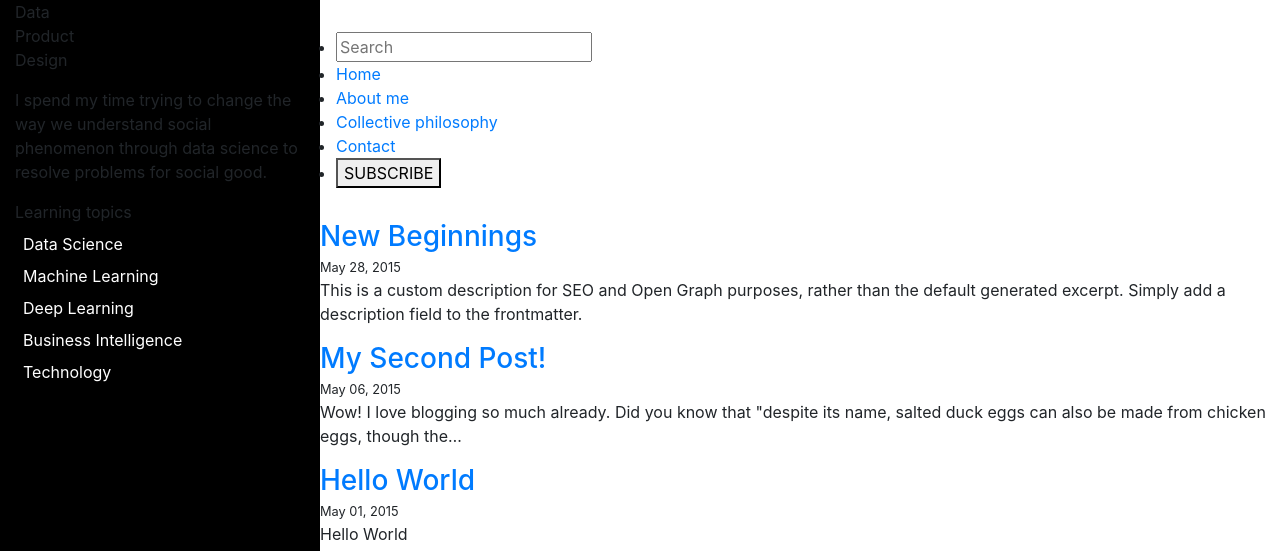
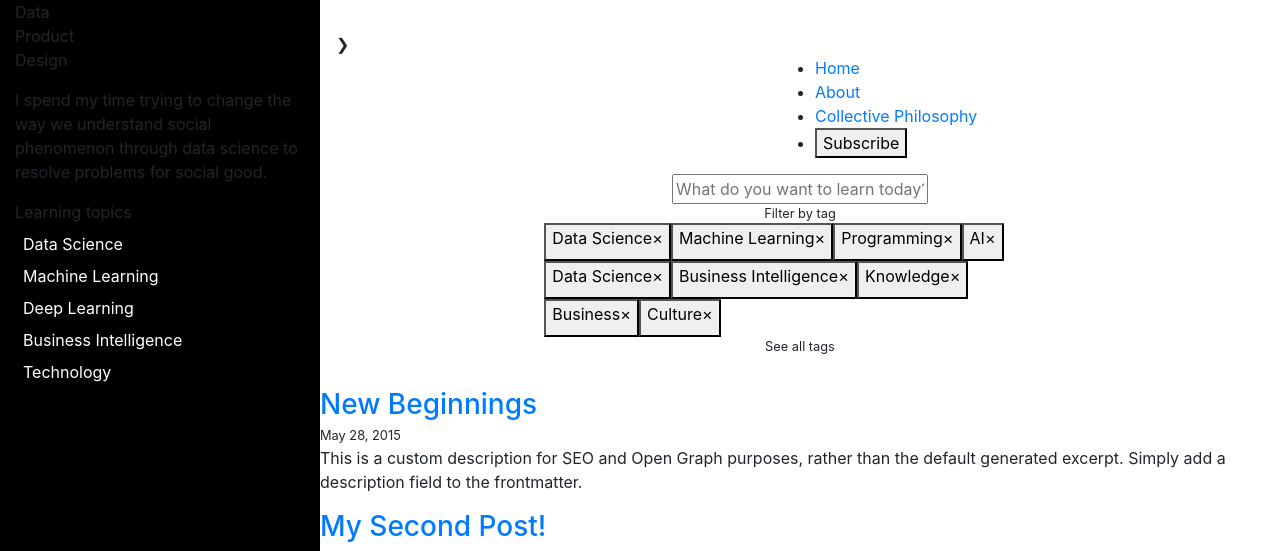
Before and after one commit to sanchez-castro/glowing-garbanzo, a Gatsby site: page / in a window 1280 px wide. Shown: the top 551 px of the page. Built offline with nearby package versions, Linux system fonts and the light colour scheme; Gatsby itself is replaced by a stand-in of ours.

Commit message:
Add extended search bar to header

```diff
--- a/src/components/header.tsx
+++ b/src/components/header.tsx
@@ -1,20 +1,41 @@
-import React from "react";
+import React, { Fragment, useState } from "react";
 import { Link } from "gatsby";
 import styles from "./header.module.scss";
 import { Container, Row, Col } from "react-bootstrap";
 
-const Header = () => {
+interface HeaderProps {
+  hideHandler: (event: React.MouseEvent<HTMLImageElement>) => void;
+  hiddenBar: boolean;
+  extendedSearchbar: boolean;
+}
+
+const Header = (props: HeaderProps) => {
   return (
     <header>
-      <nav>
-        <ul className={styles.navList}>
-          <li>
+      <div
+        className={[
+          props.hiddenBar ? styles.rotated : "",
+          styles.hideButton
+        ].join(" ")}
+        onClick={props.hideHandler}
+      >
+        &#10095;
+      </div>
+
+      <Container fluid>
+        <Row className={styles.headerRow}>
+          <Col lg={6}>
             <input
-              className={styles.navSearch}
+              className={[
+                props.extendedSearchbar ? "d-none" : "",
+                styles.navSearch
+              ].join(" ")}
               type="text"
               placeholder="Search"
             />
-          </li>
+          </Col>
+          <Col lg={6}>
+            <ul className={styles.navList}>
               <li>
                 <Link
                   className={styles.navItem}
@@ -28,36 +49,98 @@ const Header = () => {
                 <Link
                   className={styles.navItem}
                   activeClassName={styles.activeNavItem}
-              to="/"
+                  to="/about"
                 >
-              About me
+                  About
                 </Link>
               </li>
               <li>
                 <Link
                   className={styles.navItem}
                   activeClassName={styles.activeNavItem}
-              to="/"
+                  to="/philosophy"
                 >
-              Collective philosophy
+                  Collective Philosophy
                 </Link>
               </li>
               <li>
-            <Link
-              className={styles.navItem}
-              activeClassName={styles.activeNavItem}
-              to="/"
-            >
-              Contact
-            </Link>
-          </li>
-          <li>
-            <button className={styles.navButton}>SUBSCRIBE</button>
+                <button className={styles.navButton}>Subscribe</button>
               </li>
             </ul>
-      </nav>
+          </Col>
+        </Row>
+        {props.extendedSearchbar ? <ExtendedSearchbar></ExtendedSearchbar> : ""}
+      </Container>
     </header>
   );
 };
 
+const ExtendedSearchbar = () => {
+  const tags = [
+    "Data Science",
+    "Machine Learning",
+    "Programming",
+    "AI",
+    "Data Science",
+    "Business Intelligence",
+    "Knowledge",
+    "Business",
+    "Culture"
+  ];
+
+  return (
+    <Fragment>
+      <Row className="justify-content-md-center">
+        <Col className="d-flex justify-content-center" lg={10} xl={10}>
+          <input
+            className={styles.extendedSearchbar}
+            type="text"
+            placeholder="What do you want to learn today?"
+          />
+        </Col>
+      </Row>
+      <Row className="justify-content-md-center">
+          <small>Filter by tag</small>
+      </Row>
+      <Row className="justify-content-md-center">
+        <Col className="d-flex justify-content-center" lg={7} xl={7}>
+          <div className={styles.tags}>
+            {tags.map(tag => (
+              <Tag title={tag}></Tag>
+            ))}
+          </div>
+        </Col>
+      </Row>
+      <Row className={["justify-content-md-center", styles.moreTags].join(" ")}>
+          <small>See all tags</small>
+      </Row>
+    </Fragment>
+  );
+};
+
+interface TagProps {
+  title: string;
+}
+
+const Tag = (props: TagProps) => {
+  const [select, setSelected] = useState(false);
+  return (
+    <button
+      onClick={() => setSelected(!select)}
+      className={[select ? styles.activeTag : "", styles.tag].join(" ")}
+    >
+      {props.title}
+      {select ? (
+        <label className={styles.deleteTag}>
+          <small>&#10005;</small>
+        </label>
+      ) : (
+        <label className={styles.addTag}>
+          <small>&#10005;</small>
+        </label>
+      )}
+    </button>
+  );
+};
+
 export default Header;
```
Lines whose indentation alone changed are shown as unchanged.
